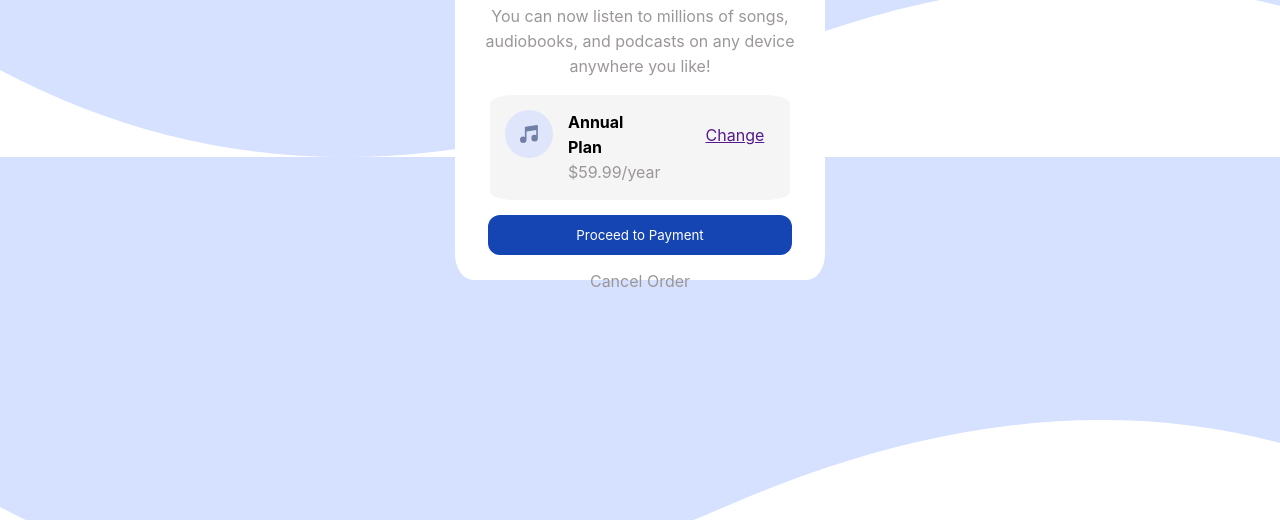
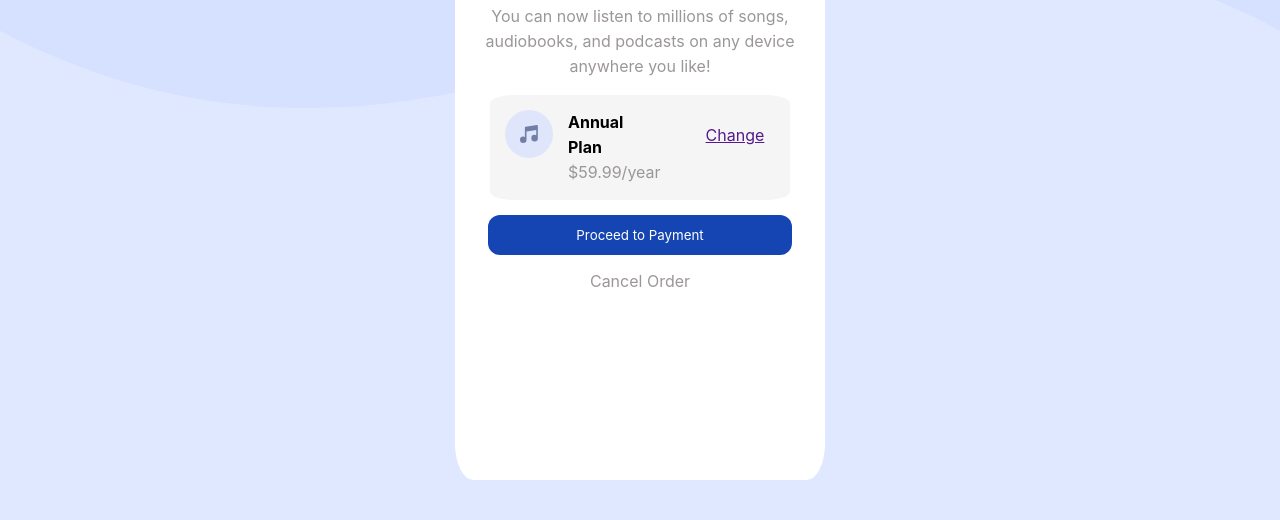
Before and after one commit to KareceA/Order-summary, a plain HTML site: page index.html in a window 1280 px wide. Shown: the part 280-800 px from the top of the page. Drawn offline with Linux system fonts and the light colour scheme.

Commit message:
changes to background image and size

```diff
--- a/index.css
+++ b/index.css
@@ -30,6 +30,9 @@ html * {
     color: white;
 }
 
+.btn:hover{
+    opacity: 0.6;
+}
 .change-text {
     padding: inherit;
 }
@@ -43,8 +46,16 @@ html * {
     color: rgb(156, 151, 151);
 }
 
+.cancel-tag:hover {
+    color: #1545b3;
+}
+
 body {
     background-image: url("./images/pattern-background-desktop.svg");
+    background-repeat: no-repeat;
+    background-size: 100% auto;
+    background-color: #e0e8ff;
+    /* background-size: 100vw 40vh; */
     text-align: center;
     margin: 0px;
 }
@@ -55,7 +66,10 @@ body {
 }
 
 .main-div {
-    height: 520px;
+    /* height: 520px; */
+    min-height: 90vh;
+    justify-content: center;
+    align-items: center;
     width: 330px;
     background-color: white;
     text-align: center;
```
